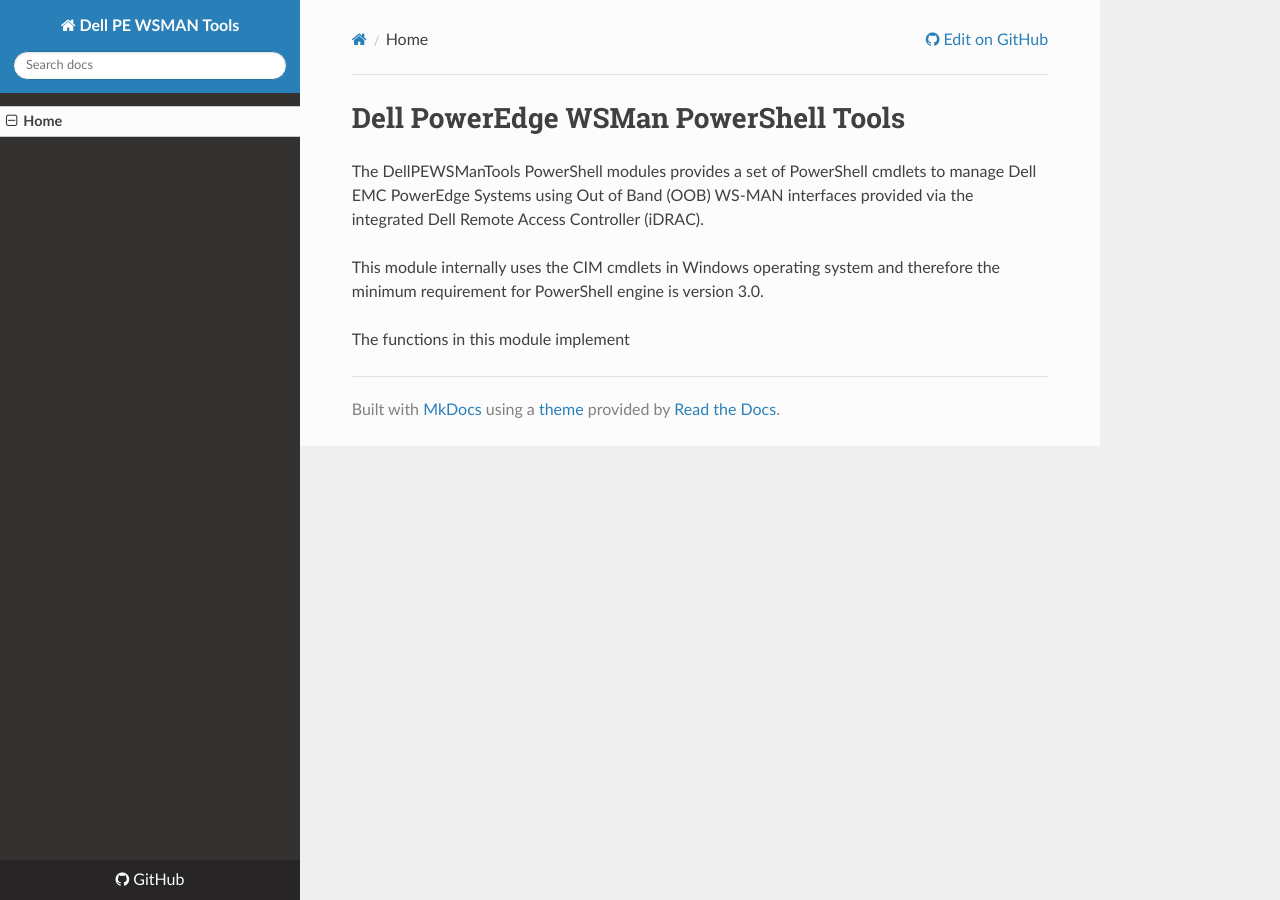
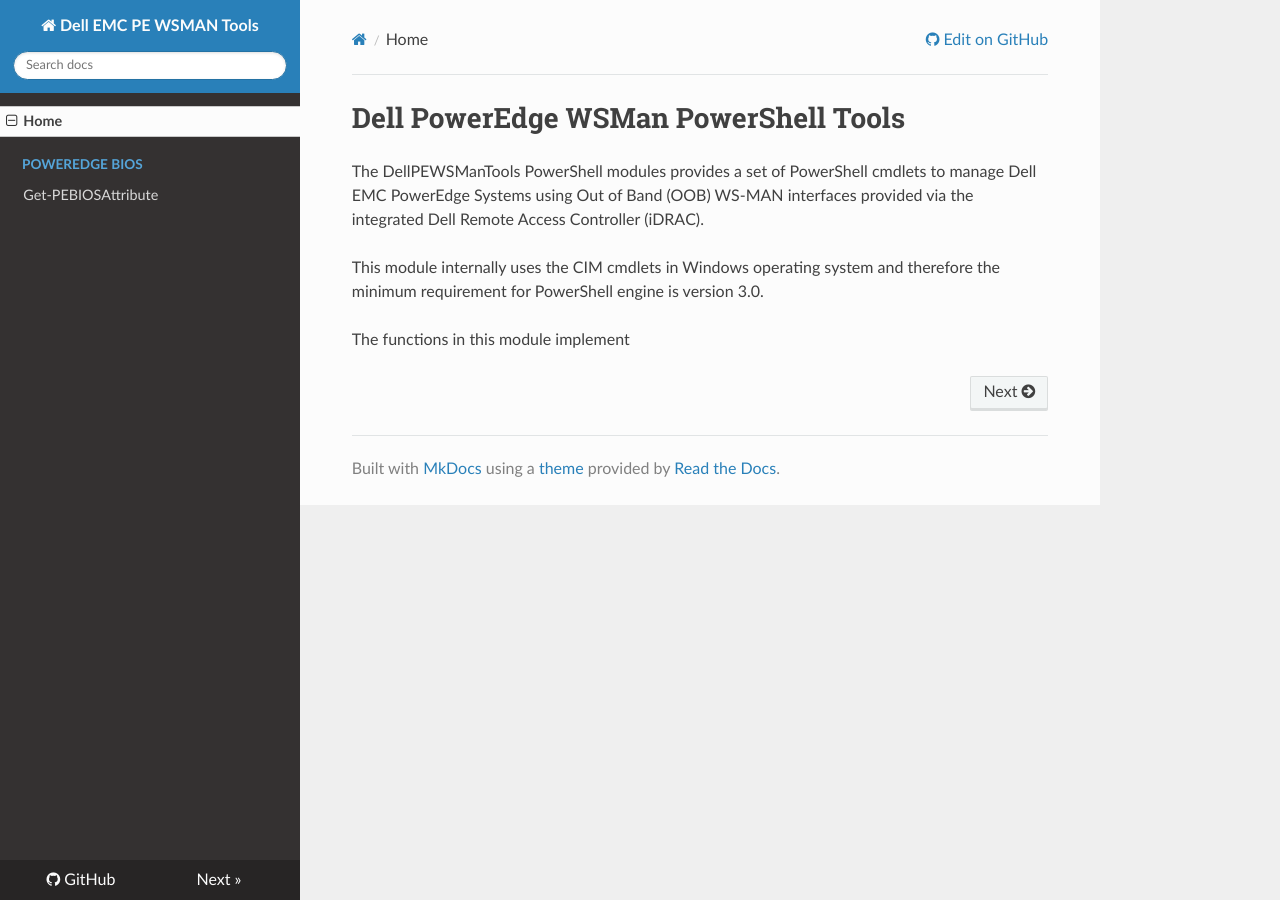
Before and after one commit to dell/DellPEWSMANTools, an MkDocs documentation site: the page built from docs/index.md, in a window 1280 px wide. Built offline with MkDocs 1.6.1, drawn with Linux system fonts in a browser that asks for light colours; nearby versions of some CDN libraries; old or Windows-style settings are respelled for this version of MkDocs.

Commit message:
updates to mkdocs.yml

```diff
--- a/mkdocs.yml
+++ b/mkdocs.yml
@@ -1,5 +1,7 @@
-site_name: Dell PE WSMAN Tools
+site_name: Dell EMC PE WSMAN Tools
 repo_url: https://github.com/rchaganti/DellPEWSManTools
 theme: readthedocs
 pages:
   - Home: index.md
+  - PowerEdge BIOS:
+    - Get-PEBIOSAttribute: PEBIOS/Get-PEBIOSAttribute.md
```
